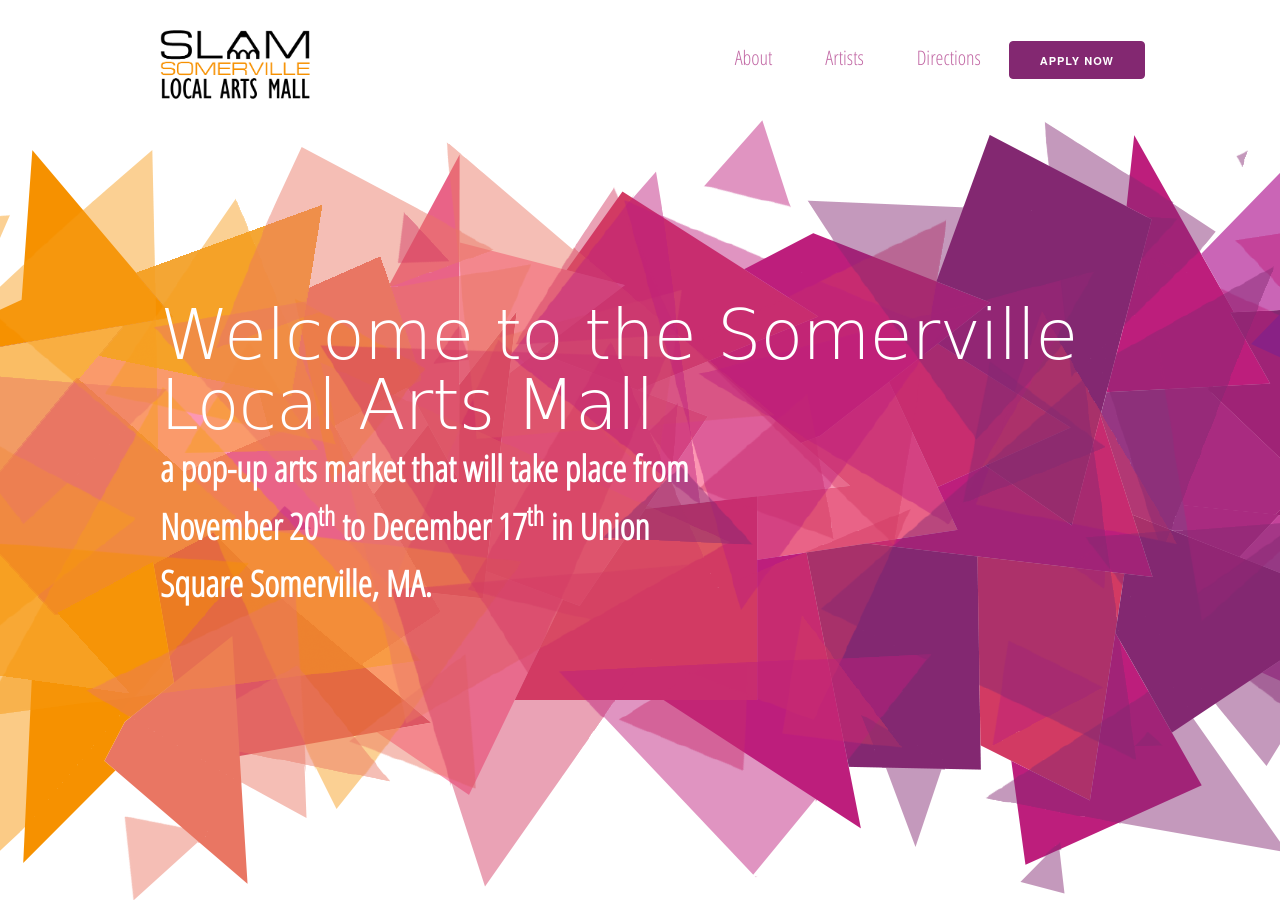
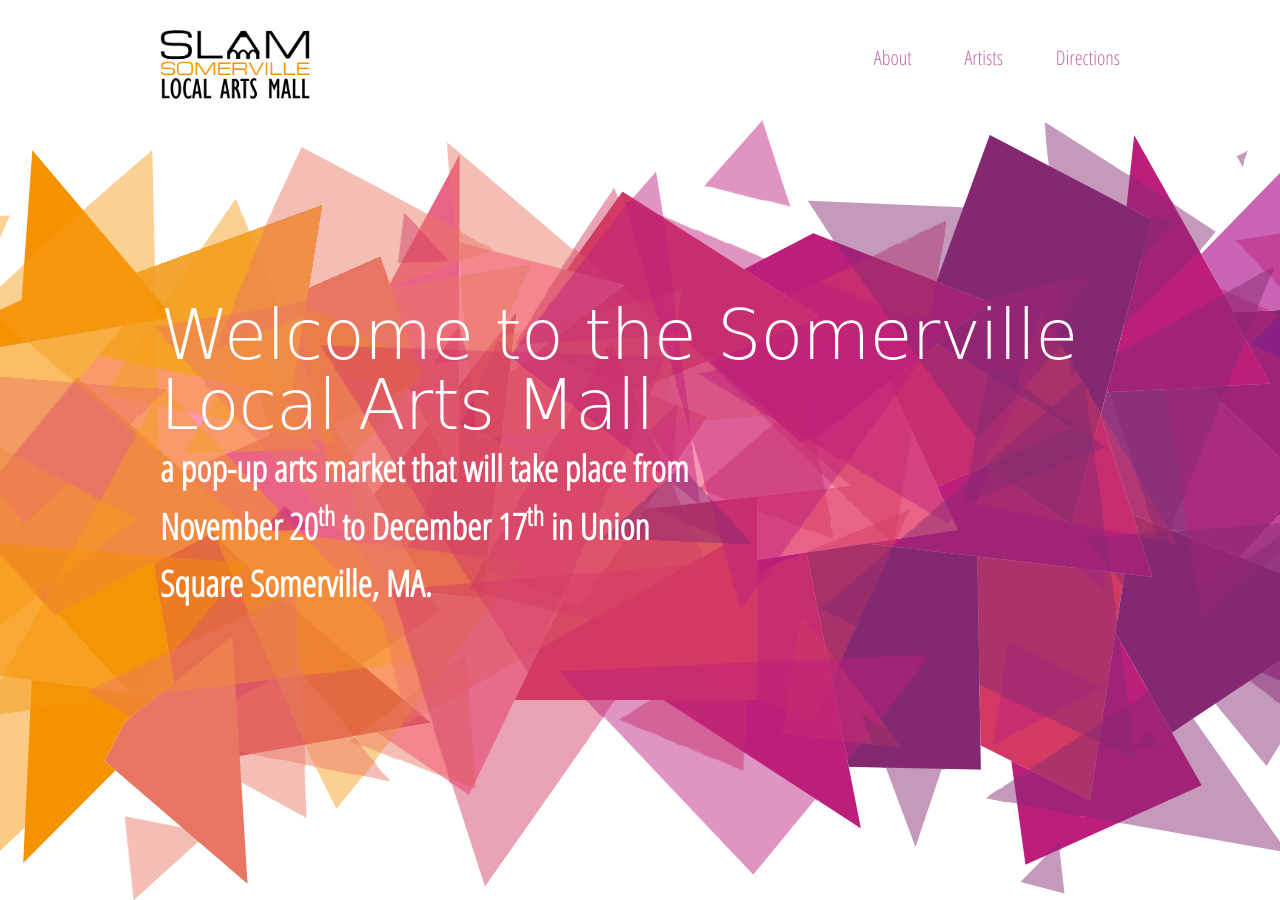
Before and after one commit to lunsh/slam, a plain HTML site: page index.html in a window 1280 px wide. Shown: the top 900 px of the page. Drawn offline with nearby package versions, Linux system fonts and the light colour scheme; some packages are replaced by stand-ins of ours; a web font is replaced by a local one.

Commit message:
Removing apply now button

```diff
--- a/index.html
+++ b/index.html
@@ -41,7 +41,6 @@
             <li><a href="#about">About</a></li>
             <li><a href="#artists">Artists</a></li>
             <li><a href="#directions">Directions</a></li>
-            <li><a href="https://docs.google.com/forms/d/e/1FAIpQLSfX2Jz1uUOnZR-yuS6YXyDnQF9N67bu0ntyeaa2Y9AxawKGbw/viewform" class="button button-primary apply-button">Apply Now</a></li>
           </ul>
         </nav>
       </header>
```
